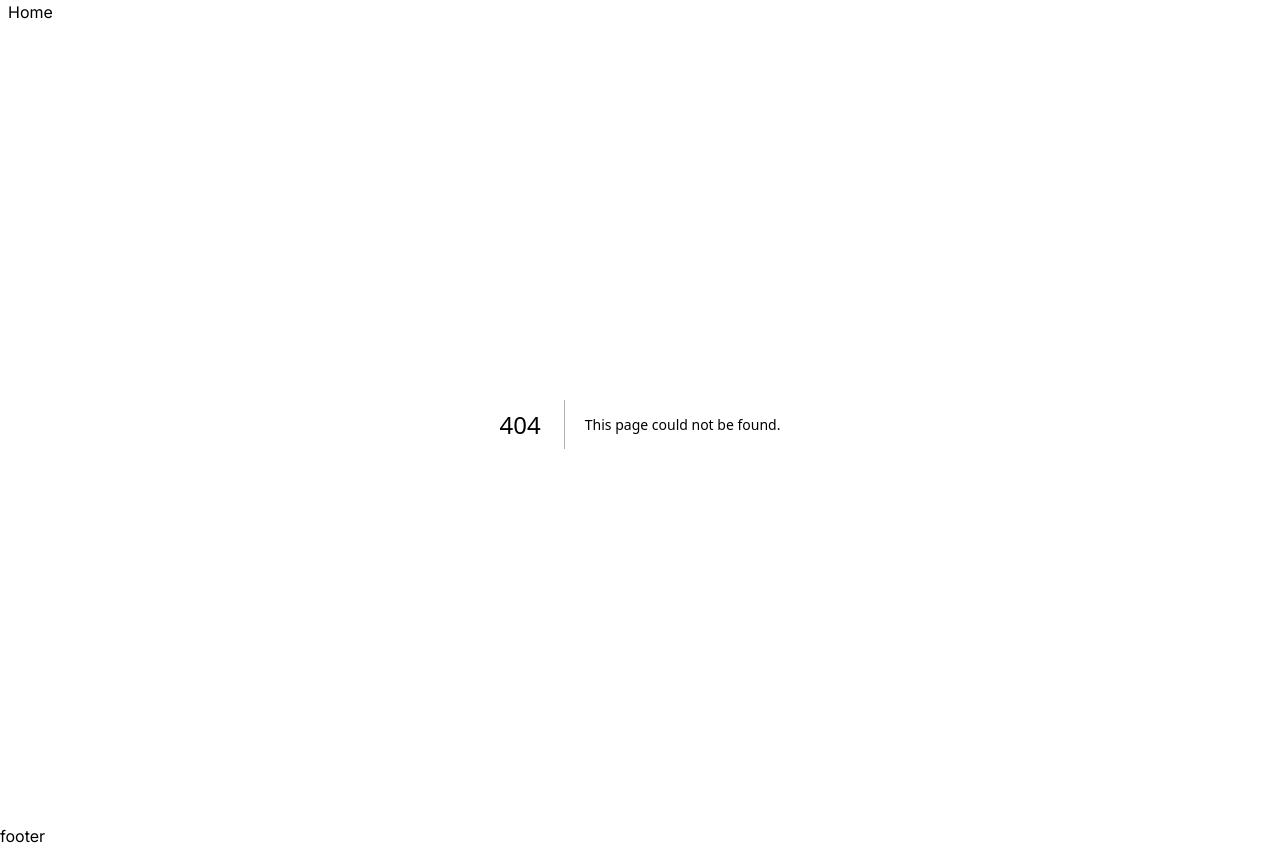
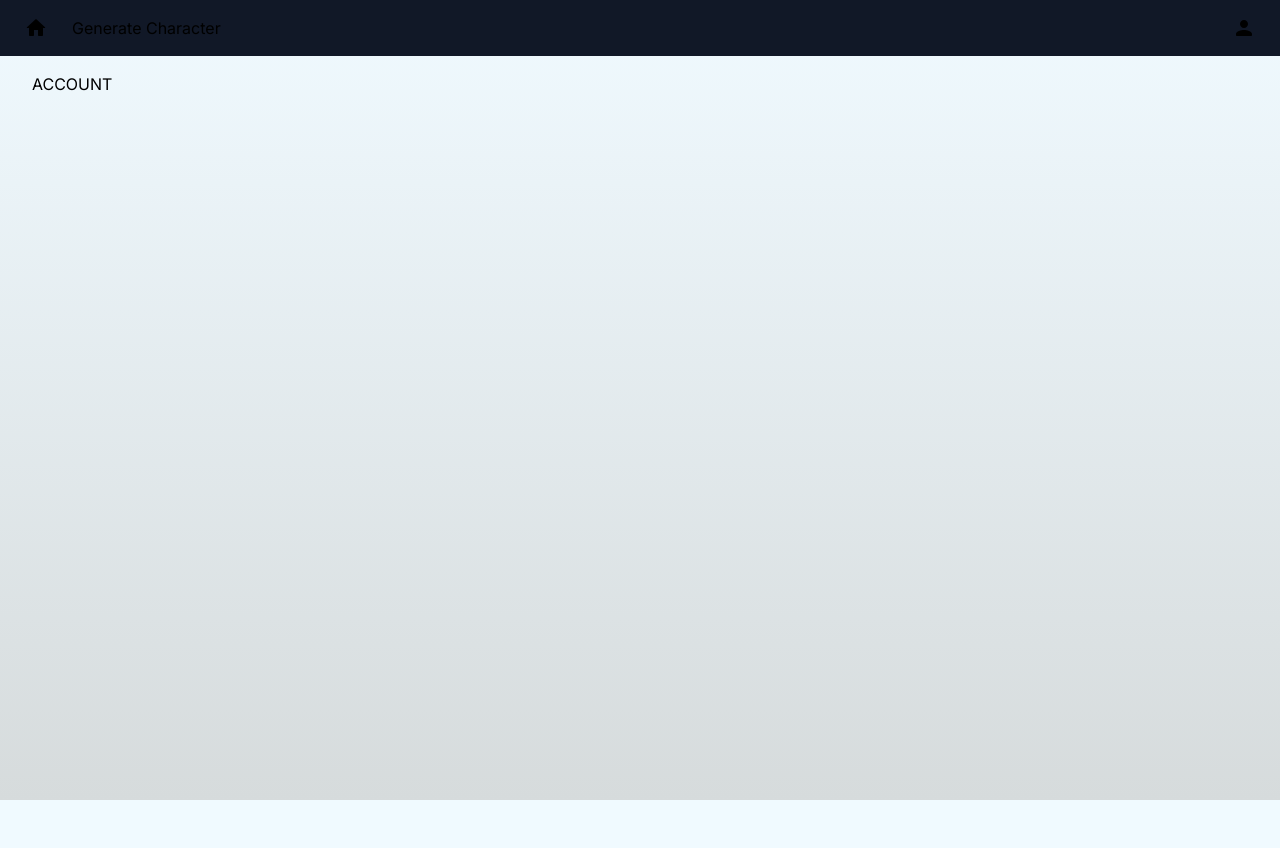
Before and after one commit to chrifox/smc, a Next.js app: page /user/account in a window 1280 px wide. Before the commit this address had no page. After the commit the page ends 800 px from the top, so only its background shows below. Built offline with nearby package versions, Linux system fonts and the light colour scheme.

Commit message:
styling and refactor

```diff
--- a/app/components/GenerateCharacter.tsx
+++ b/app/components/GenerateCharacter.tsx
@@ -4,9 +4,17 @@ import { useEffect, useState } from "react";
 import Button from "./Button";
 import Input from "./Input";
 import { randomColour } from "../utils/randomiser";
+import { Subrace } from "../data/types";
+// import { PlayableClass, Race, Subrace } from "../data/types";
 
 type FormDataState = {
   [key: string]: any;
+};
+
+type GenerateCharacterProps = {
+  races: { label: string; value: string }[]; // Race[];
+  subraces: { label: string; value: string; race: string }[]; // Subrace[];
+  classes: { label: string; value: string }[]; // PlayableClass[];
 };
 
 const defaultFormData = {
@@ -21,8 +29,14 @@ const defaultFormData = {
   age: 15,
 };
 
-export default function GenerateCharacter({ races, subraces, classes }) {
+export default function GenerateCharacter({
+  races,
+  subraces,
+  classes,
+}: GenerateCharacterProps) {
   const [formData, setFormData] = useState<FormDataState>(defaultFormData);
+
+  let subrace;
 
   function updateFormData(event: React.ChangeEvent<any>) {
     console.log("update", event.target.value);
@@ -48,16 +62,27 @@ export default function GenerateCharacter({ races, subraces, classes }) {
     }));
   }
 
+  function getSubrace(
+    subraces: { label: string; value: string; race: string }[],
+    race: string
+  ) {
+    return subraces.filter(
+      (s: { label: string; value: string; race: string }) => s.race === race
+    );
+  }
+
   function handleSubmit(event: React.ChangeEvent<HTMLFormElement>) {
     event.preventDefault();
   }
 
   useEffect(() => {
-    console.log("STATE: ", formData);
+    console.log("STATE: ", formData, subraces);
+
+    subrace = getSubrace(subraces, formData.race);
   }, [formData]);
 
   return (
-    <main className="flex min-h-screen flex-col items-center p-16">
+    <div className="flex flex-col items-center">
       <h1 className="mb-4">NPC Generator</h1>
 
       <form className="min-w-[25vw]" onSubmit={handleSubmit}>
@@ -89,7 +114,7 @@ export default function GenerateCharacter({ races, subraces, classes }) {
           options={races}
         />
 
-        {formData.race?.length > 0 && subraces[formData.race] && (
+        {formData.race?.length > 0 && subrace && (
           <Input
             type="select"
             label="Subrace"
@@ -97,7 +122,7 @@ export default function GenerateCharacter({ races, subraces, classes }) {
             placeholder="Choose a Subrace"
             value={formData.subrace}
             onChange={updateFormData}
-            options={subraces[formData.race]}
+            options={subrace}
           />
         )}
 
@@ -166,6 +191,6 @@ export default function GenerateCharacter({ races, subraces, classes }) {
           />
         </div>
       </form>
-    </main>
+    </div>
   );
 }
--- a/app/components/Menu.tsx
+++ b/app/components/Menu.tsx
@@ -1,3 +1,5 @@
+import { HomeRounded, PersonRounded } from "@mui/icons-material";
+
 type Link = {
   path: string;
   label: string;
@@ -9,11 +11,27 @@ type MenuProps = {
 
 const Menu = ({ links }: MenuProps) => {
   return (
-    <div className="w-full bg-500">
+    <ul className="px-4 flex flex-row justify-start items-center w-full bg-gray-900">
+      <li>
+        <a className="flex p-2" href="/">
+          <HomeRounded />
+        </a>
+      </li>
+
       {links.map((link: Link) => (
-        <a className="p-2" href={link.path}>{link.label}</a>
+        <li key={link.label}>
+          <a className="flex p-4" href={link.path}>
+            {link.label}
+          </a>
+        </li>
       ))}
-    </div>
+
+      <li className="ml-auto">
+        <a className="flex p-2" href="/user/account">
+          <PersonRounded />
+        </a>
+      </li>
+    </ul>
   );
 };
 
--- /dev/null
+++ b/app/context/UserContext.tsx
@@ -0,0 +1,21 @@
+"use client";
+
+import { createContext, useEffect, useState } from "react";
+import { User } from "../data/types";
+
+export const UserContext = createContext({});
+
+const UserContextProvider = ({ children }: { children: JSX.Element }) => {
+  const [user, setUser] = useState<User | undefined>(undefined);
+
+  const contextValue = {
+    user,
+    setUser,
+  };
+
+  return (
+    <UserContext.Provider value={contextValue}>{children}</UserContext.Provider>
+  );
+};
+
+export default UserContextProvider;
--- a/app/data/enricher.ts
+++ b/app/data/enricher.ts
@@ -1,5 +1,7 @@
-export function enrichRaces(races) {
-  const enrichedRaces = races.map((r) => {
+import { PlayableClass, Race, Subrace } from "./types";
+
+export function enrichRaces(races: Race[]) {
+  const enrichedRaces = races.map((r: Race) => {
     return {
       value: r.name,
       label: r.display_name,
@@ -9,19 +11,21 @@ export function enrichRaces(races) {
   return enrichedRaces;
 }
 
-export function enrichSubRaces(races) {
-  const enrichedSubraces = races.map((r) => {
+export function enrichSubRaces(subraces: Subrace[]) {
+  const enrichedSubraces = subraces.map((r: Subrace) => {
+    console.log(r);
     return {
       value: r.name,
       label: r.display_name,
+      race: r.race,
     };
   });
 
   return enrichedSubraces;
 }
 
-export function enrichClasses(classes) {
-  const enrichedClasses = classes.map((c) => {
+export function enrichClasses(classes: PlayableClass[]) {
+  const enrichedClasses = classes.map((c: PlayableClass) => {
     return {
       value: c.name,
       label: c.display_name,
--- /dev/null
+++ b/app/data/types.ts
@@ -0,0 +1,43 @@
+export type Race = {
+  id: number;
+  name: string;
+  size: "small" | "medium" | "large";
+  speed: number;
+  display_name: string;
+  created_at: string;
+};
+
+export type Subrace = {
+  id: number;
+  name: string;
+  race: string;
+  display_name: string;
+  created_at: string;
+};
+
+export type PlayableClass = {
+  id: number;
+  name: string;
+  speed: number;
+  hit_dice: "d4" | "d6" | "d8" | "d10" | "d12";
+  saving_throws: string;
+  display_name: string;
+  created_at: string;
+};
+
+export type User = {
+  id: number;
+  name: string;
+  email: string;
+  password: string;
+  created_at: string;
+}
+
+export type Character = {
+  id: number;
+  name: string;
+  race_id: number;
+  class_id: number;
+  level: number;
+  created_at: string;
+}
--- a/app/globals.css
+++ b/app/globals.css
@@ -4,15 +4,15 @@
 
 :root {
   --foreground-rgb: 0, 0, 0;
-  --background-start-rgb: 214, 219, 220;
-  --background-end-rgb: 255, 255, 255;
+  --background-start-rgb: 240, 250, 255;
+  --background-end-rgb: 214, 219, 220;
 }
 
 @media (prefers-color-scheme: dark) {
   :root {
-    --foreground-rgb: 255, 255, 255;
-    --background-start-rgb: 0, 0, 0;
-    --background-end-rgb: 0, 0, 0;
+    --foreground-rgb: 240, 250, 255;
+    --background-start-rgb: 20, 4, 30;
+    --background-end-rgb: 12, 0, 24;
   }
 }
 
--- a/app/layout.tsx
+++ b/app/layout.tsx
@@ -3,6 +3,7 @@ import { Inter } from "next/font/google";
 import "./globals.css";
 
 import Menu from "./components/Menu";
+import UserContextProvider from "./context/UserContext";
 
 const inter = Inter({ subsets: ["latin"] });
 
@@ -11,7 +12,9 @@ export const metadata: Metadata = {
   description: "Custom D&D player app",
 };
 
-const dummyLinks = [{ path: "/", label: "Home" }];
+const links = [
+  { path: "/user/player/generate-character", label: "Generate Character" },
+];
 
 export default function RootLayout({
   children,
@@ -20,12 +23,13 @@ export default function RootLayout({
 }) {
   return (
     <html lang="en">
-      <body className={inter.className}>
+      <body className={`${inter.className} min-h-screen`}>
         <header>
-          <Menu links={dummyLinks} />
+          <Menu links={links} />
         </header>
-        <main>{children}</main>
-        <footer>footer</footer>
+        <UserContextProvider>
+          <main className="pt-4 px-8 pb-8">{children}</main>
+        </UserContextProvider>
       </body>
     </html>
   );
--- /dev/null
+++ b/app/user/account/page.tsx
@@ -0,0 +1,13 @@
+"use client"
+
+import { useContext } from "react";
+
+import { UserContext } from "@/app/context/UserContext";
+
+const Account = () => {
+  const user = useContext(UserContext);
+
+  return <div>ACCOUNT</div>;
+};
+
+export default Account;
--- a/package.json
+++ b/package.json
@@ -9,6 +9,10 @@
     "lint": "next lint"
   },
   "dependencies": {
+    "@emotion/react": "^11.11.1",
+    "@emotion/styled": "^11.11.0",
+    "@mui/icons-material": "^5.15.0",
+    "@mui/material": "^5.15.0",
     "@neondatabase/serverless": "^0.6.0",
     "next": "14.0.2",
     "react": "^18",
```
Also changed, not shown: app/components/SignIn.tsx (added), app/user/player/account/page.tsx (deleted), 1 other file (tests, documents, lock files or other folders).
